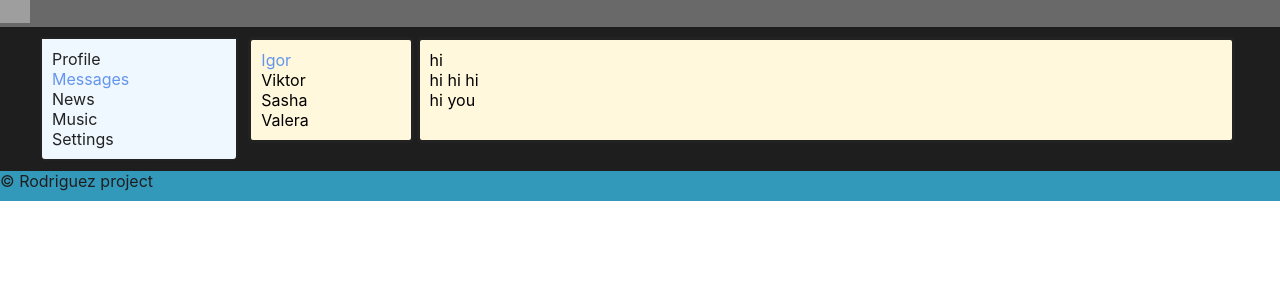
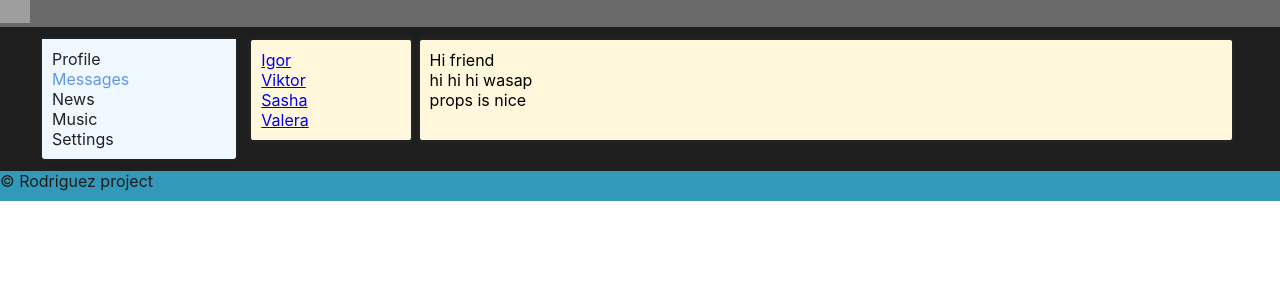
Before and after one commit to rodriguezz4060/react_project, a React (Create React App) app: page /dialogs in a window 1280 px wide. Shown: the top 300 px of the page. Built offline with nearby package versions, Linux system fonts and the light colour scheme; grey boxes are pictures that could not be loaded.

Commit message:
Добавлены props в диалогах, пофиль разбил на дополнительные модули

```diff
--- a/src/App.js
+++ b/src/App.js
@@ -20,7 +20,7 @@ const App = (props) => {
                     <div className='app-wrapper-content'>
                         <Routes>
                             <Route path="/profile" element={<Profile/>}/>
-                            <Route path="/dialogs" element={<Dialogs/>}/>
+                            <Route path="/dialogs/*" element={<Dialogs/>}/>
                             <Route path="/news" element={<News/>}/>
                             <Route path="/music" element={<Music/>}/>
                             <Route path="/settings" element={<Settings/>}/>
--- a/src/components/Dialogs/Dialogs.jsx
+++ b/src/components/Dialogs/Dialogs.jsx
@@ -1,30 +1,33 @@
 import React from 'react';
 import stl from './Dialogs.module.css';
+import {NavLink} from "react-router-dom";
+
+const DialogsFiends = (props) => {
+    let path = "/dialogs/" + props.id
+    return <div className={stl.dialog + ' ' + stl.active}>
+        <NavLink to={path}>{props.name}</NavLink>
+    </div>
+}
+
+const MessageFiends = (props) => {
+    return <div className={stl.message}>{props.msg}</div>
+}
 
 const Dialogs = (props) => {
     return (
         <div className={stl.dialogs}>
             <div className={stl.dialogsList}>
-                <div className={stl.dialog + ' ' + stl.active}>
-                    Igor
-                </div>
-                <div className={stl.dialog}>
-                    Viktor
-                </div>
-                <div className={stl.dialog}>
-                    Sasha
-                </div>
-                <div className={stl.dialog}>
-                    Valera
-                </div>
+                <DialogsFiends name="Igor" id="1"/>
+                <DialogsFiends name="Viktor" id="2"/>
+                <DialogsFiends name="Sasha" id="3"/>
+                <DialogsFiends name="Valera" id="4"/>
             </div>
             <div className={stl.messages}>
-                <div className={stl.message}>hi</div>
-                <div className={stl.message}>hi hi hi</div>
-                <div className={stl.message}>hi you</div>
+                <MessageFiends msg="Hi friend"/>
+                <MessageFiends msg="hi hi hi wasap"/>
+                <MessageFiends msg="props is nice"/>
             </div>
         </div>
-
     )
 }
 
--- a/src/components/Profile/MyPost/MyPost.jsx
+++ b/src/components/Profile/MyPost/MyPost.jsx
@@ -4,8 +4,8 @@ import Post from './Post/Post';
 
 const MyPost = () => {
     return (
-        <div>
-            My post
+        <div className={stl.postBlock}>
+            <h3>My post</h3>
             <div>
                 <textarea></textarea>
                 <div>
--- a/src/components/Profile/MyPost/MyPost.module.css
+++ b/src/components/Profile/MyPost/MyPost.module.css
@@ -1,5 +1,9 @@
 .item {
   color: blue;
+}
+
+.postBlock {
+  padding: 5px;
 }
 
 .posts {
--- a/src/components/Profile/Profile.jsx
+++ b/src/components/Profile/Profile.jsx
@@ -1,19 +1,17 @@
 import React from 'react';
 import MyPost from './MyPost/MyPost';
 import stl from './Profile.module.css';
+import ProfileInfo from "./ProfileInfo/Profileinfo";
 
 const Profile = () => {
-    return <div className={stl.profileWrapper}>
-        <div className={stl.profileWallpeper}>
-            <img src='https://cdn.pixabay.com/photo/2015/04/23/22/00/tree-736885__480.jpg'/>
+    return (
+        <div className={stl.profileWrapper}>
+            <ProfileInfo/>
+            <div>
+                <MyPost/>
+            </div>
         </div>
-        <div className={stl.description}>
-            ava+description
-        </div>
-        <div className={stl.myPosts}>
-            <MyPost/>
-        </div>
-    </div>
+    )
 }
 
 export default Profile;
--- a/src/components/Profile/Profile.module.css
+++ b/src/components/Profile/Profile.module.css
@@ -2,22 +2,6 @@
     background-color: aliceblue;
 }
 
-.profileWallpeper img {
-    height: 200px;
-    width: 100%;
-    object-fit: cover;
-    object-position: 0 50%;
-}
-
-.description {
+.myPosts {
     padding: 5px;
 }
-
-.myPosts {
-    padding: 5px;
-
-}
-
-.posts {
-
-}
--- /dev/null
+++ b/src/components/Profile/ProfileInfo/Profileinfo.jsx
@@ -0,0 +1,17 @@
+import React from 'react';
+import stl from './Profileinfo.module.css';
+
+const ProfileInfo = () => {
+    return (
+        <div>
+            <div className={stl.profileWallpeper}>
+                <img src='https://cdn.pixabay.com/photo/2015/04/23/22/00/tree-736885__480.jpg'/>
+            </div>
+            <div className={stl.description}>
+                ava+description
+            </div>
+        </div>
+    )
+}
+
+export default ProfileInfo;
--- /dev/null
+++ b/src/components/Profile/ProfileInfo/Profileinfo.module.css
@@ -0,0 +1,10 @@
+.profileWallpeper img {
+    height: 200px;
+    width: 100%;
+    object-fit: cover;
+    object-position: 0 50%;
+}
+
+.description {
+    padding: 5px;
+}
```
